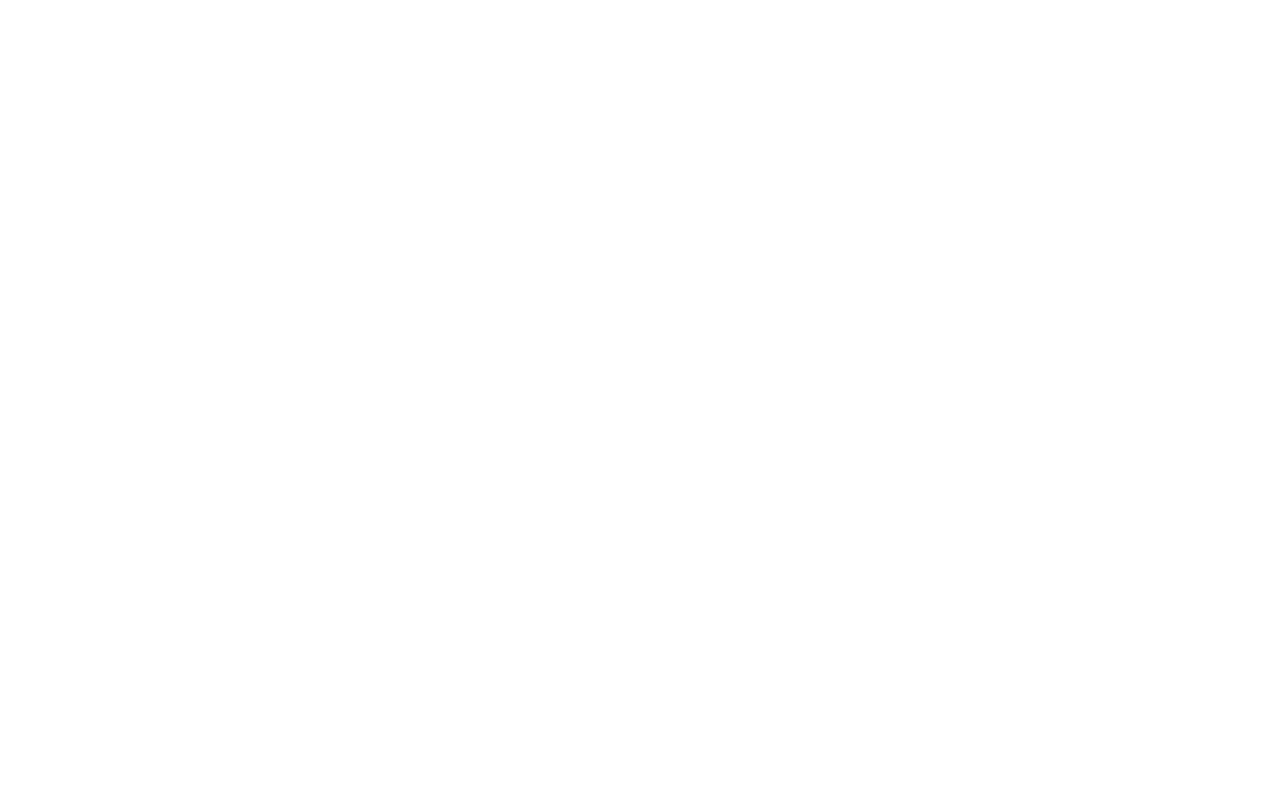
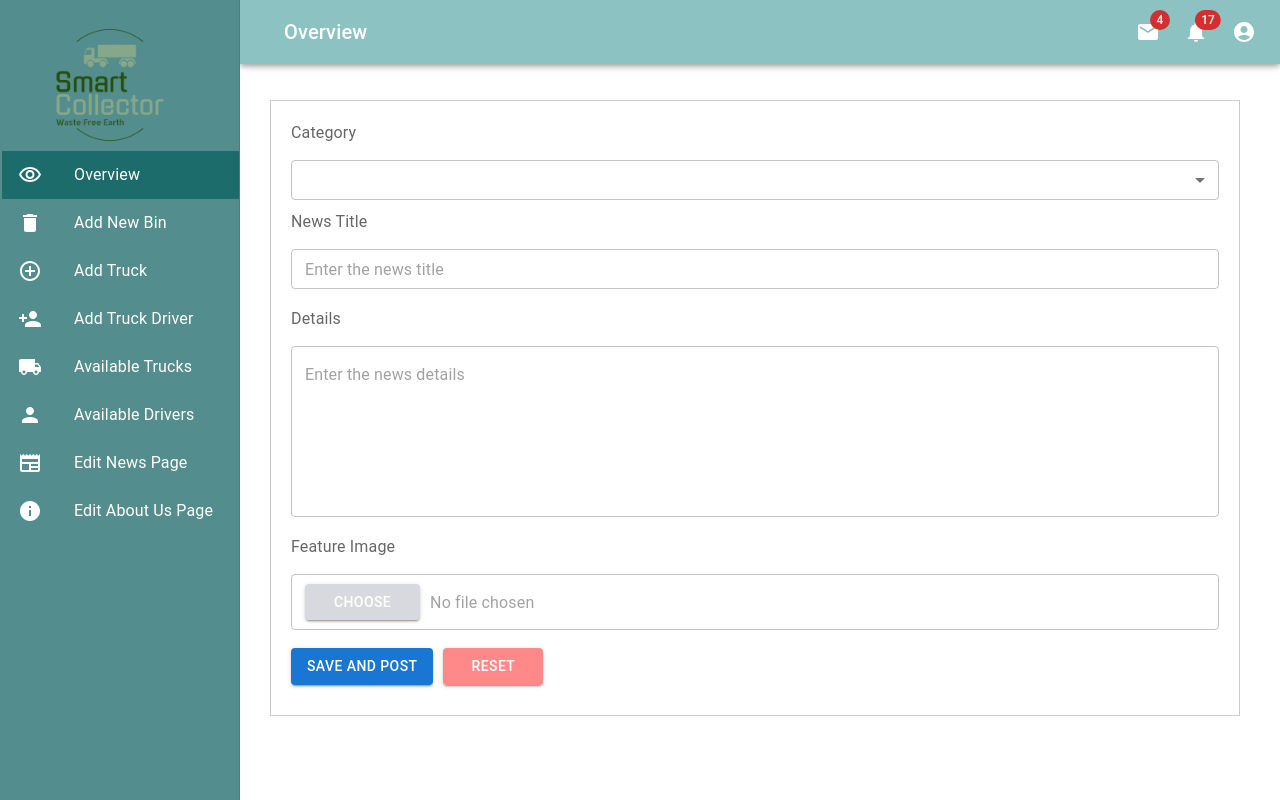
Before and after one commit to AmashaNK/GarbageCollectionMS-app-frontend, a React (Create React App) app: page /edit/about-us-page in a window 1280 px wide. Before the commit this address had no page. Built offline with nearby package versions, Linux system fonts and the light colour scheme; a web font is replaced by a local one.

Commit message:
Add routes for EditAboutUsPage of Admin and ComplaintPage & ViewRoute of TruckDriver

```diff
--- a/src/App.js
+++ b/src/App.js
@@ -16,6 +16,9 @@
 import AvailableTrucks from './Components/MainPages/Admin/AvailableTrucks'
 import AvailableDrivers from './Components/MainPages/Admin/AvailableDrivers'
 import EditNewsPage from './Components/MainPages/Admin/EditNewsPage'
+import EditAboutUsPage from './Components/MainPages/Admin/EditAboutUsPage'
+import ComplaintsPage from './Components/MainPages/TruckDriver/ComplaintsPage'
+import ViewRoute from './Components/MainPages/TruckDriver/ViewRoute'
 
 function App() {
     return ( <
@@ -70,6 +73,15 @@
         Route path = "/edit/newspage"
         element = { < EditNewsPage / > }
         /> <
+        Route path = "/edit/about-us-page"
+        element = { < EditAboutUsPage / > }
+        /> <
+        Route path = "/truck-driver/complaints"
+        element = { < ComplaintsPage / > }
+        /> <
+        Route path = "/truck-driver/view-route"
+        element = { < ViewRoute / > }
+        /> <
         Route path = "/route"
         element = { < Collection_Route / > }
         /> <
--- a/src/Components/MainPages/Admin/AdminTaskList.jsx
+++ b/src/Components/MainPages/Admin/AdminTaskList.jsx
@@ -86,8 +86,8 @@
             open={Boolean(anchorEl)}
             onClose={handleMenuClose}
         >
-            <MenuItem onClick={handleMenuClose}>Profile</MenuItem>
-            <MenuItem onClick={handleMenuClose}>My account</MenuItem>
+            <MenuItem onClick={handleMenuClose}>My Account</MenuItem>
+            <MenuItem onClick={handleMenuClose}>Logout</MenuItem>
         </Menu>
     );
 
--- /dev/null
+++ b/src/Components/MainPages/Admin/EditAboutUsPage.jsx
@@ -0,0 +1,187 @@
+import React, { useState } from 'react';
+import Button from '@mui/material/Button';
+import TextField from '@mui/material/TextField';
+import FormControl from '@mui/material/FormControl';
+import Select from '@mui/material/Select';
+import MenuItem from '@mui/material/MenuItem';
+import InputLabel from '@mui/material/InputLabel';
+import { styled } from '@mui/material/styles';
+import AdminTaskList from './AdminTaskList';
+
+const PageContainer = styled('div')({
+  display: 'flex',
+});
+
+const Sidebar = styled('div')({
+  width: '230px',
+  backgroundColor: '#f0f0f0',
+});
+
+const FormContainer = styled('div')(({ AdminTaskList }) => ({
+  flex: AdminTaskList ? '1' : 'auto', // Take up remaining space when sidebar is visible
+  padding: '40px',
+}));
+
+const CenteredForm = styled('form')({
+  border: '1px solid #ccc',
+  padding: '20px',
+  width: '100%',
+  marginTop: '60px',
+});
+
+const AddNewsForm = () => {
+    const [category, setCategory] = useState('');
+    const [newsTitle, setNewsTitle] = useState('');
+    const [details, setDetails] = useState('');
+    const [selectedImage, setSelectedImage] = useState(null);
+
+  const handleNewsTitleChange = (event) => {
+    setNewsTitle(event.target.value);
+  };
+
+  const handleCategoryChange = (event) => {
+    setCategory(event.target.value);
+  };
+
+
+  const handleDetailsChange = (event) => {
+    setDetails(event.target.value);
+  };
+
+  const handleFeatureImageChange = (event) => {
+    const file = event.target.files[0];
+    setSelectedImage(file ? file.name : null);
+  };
+
+  const handleSubmit = (event) => {
+    event.preventDefault();
+    console.log('Category:', category);
+    console.log('News title:', newsTitle);
+    console.log('News details:', details);
+    console.log('Feature image:', selectedImage);
+  };
+
+  const handleReset = () => {
+    setCategory('');
+    setNewsTitle('');
+    setDetails('');
+    setSelectedImage(null);
+  };
+
+  return (
+    <PageContainer>
+      <Sidebar>
+        <AdminTaskList />
+      </Sidebar>
+      <FormContainer AdminTaskList>
+        <CenteredForm onSubmit={handleSubmit}>
+          <div style={{ marginBottom: '16px' }}>
+            <InputLabel htmlFor="category">Category</InputLabel>
+          </div>
+          <FormControl fullWidth>
+            <Select
+              labelId="category-label"
+              value={category}
+              onChange={handleCategoryChange}
+              size="small"
+            >
+              <MenuItem value="" disabled>
+                Select Category
+              </MenuItem>
+              <MenuItem value="1">Environment News</MenuItem>
+              <MenuItem value="2">Repairs</MenuItem>
+              <MenuItem value="3">About Tax</MenuItem>
+              <MenuItem value="4">Dengue</MenuItem>
+              <MenuItem value="5">About Tax</MenuItem>
+              <MenuItem value="6">About Garbage</MenuItem>
+              <MenuItem value="7">About Projects</MenuItem>
+            </Select>
+          </FormControl>
+
+          <div style={{ marginTop: '10px' }}>
+            <InputLabel htmlFor="news-title">News Title</InputLabel>
+          </div>
+          <TextField
+            id="newsTitle"
+            label=""
+            placeholder="Enter the news title"
+            value={newsTitle}
+            onChange={handleNewsTitleChange}
+            margin="normal"
+            size="small"
+            fullWidth
+            required
+          />
+
+          <div style={{ marginTop: '10px' }}>
+            <InputLabel htmlFor="details">Details</InputLabel>
+          </div>
+          <TextField
+            id="details"
+            label=""
+            placeholder="Enter the news details"
+            value={details}
+            onChange={handleDetailsChange}
+            multiline
+            rows={6}
+            margin="normal"
+            fullWidth
+            required
+          />
+
+          <div style={{ marginBottom: '10px', marginTop: '10px' }}>
+            <InputLabel htmlFor="feature-image">Feature Image</InputLabel>
+            <input
+              id="feature-image"
+              type="file"
+              hidden
+              onChange={handleFeatureImageChange}
+            />
+            <TextField
+              value={selectedImage || ''}
+              placeholder="No file chosen"
+              margin="normal"
+              InputProps={{
+                readOnly: true,
+                startAdornment: (
+                  <Button
+                    component="label"
+                    variant="contained"
+                    color="primary"
+                    htmlFor="feature-image"
+                    sx={{width:'130px',marginRight:'10px',backgroundColor:"#d7d9de",
+                    '&:hover': {
+                        backgroundColor: '#cacccf',
+                      },}}
+                  >
+                    Choose
+                  </Button>
+                ),
+              }}
+              fullWidth
+            />
+          </div>
+
+            <Button type="submit" variant="contained" color="primary"
+                    sx={{marginRight:'10px',marginBottom:'10px'}}
+            >
+            Save and Post
+          </Button>
+          <Button type="submit" variant="contained" onClick={handleReset}
+                sx={{
+                    backgroundColor: '#FF8989',
+                    width:'100px',
+                    marginBottom:'10px',
+                    '&:hover': {
+                        backgroundColor: '#FF7878',
+                      },
+                }} >
+            Reset
+          </Button>
+        </CenteredForm>
+      </FormContainer>
+    </PageContainer>
+  );
+};
+
+export default AddNewsForm;
--- a/src/Components/MainPages/HouseOwner/HouseOwnerTaskList.jsx
+++ b/src/Components/MainPages/HouseOwner/HouseOwnerTaskList.jsx
@@ -82,8 +82,8 @@
             open={Boolean(anchorEl)}
             onClose={handleMenuClose}
         >
-            <MenuItem onClick={handleMenuClose}>Profile</MenuItem>
-            <MenuItem onClick={handleMenuClose}>My account</MenuItem>
+            <MenuItem onClick={handleMenuClose}>My Account</MenuItem>
+            <MenuItem onClick={handleMenuClose}>Logout</MenuItem>
         </Menu>
     );
 
--- /dev/null
+++ b/src/Components/MainPages/TruckDriver/ComplaintsPage.jsx
@@ -0,0 +1,16 @@
+import React from 'react'
+import { Box } from '@mui/material'
+import TruckDriverTaskList from './TruckDriverTaskList'
+
+const Dashboard = () => {
+  return (
+    <Box sx={{}}>
+      <TruckDriverTaskList />
+        <div>
+
+        </div>
+    </Box>
+  )
+}
+
+export default Dashboard
--- a/src/Components/MainPages/TruckDriver/TruckDriverTaskList.jsx
+++ b/src/Components/MainPages/TruckDriver/TruckDriverTaskList.jsx
@@ -1,4 +1,5 @@
 import * as React from 'react';
+import { Link } from 'react-router-dom';
 import PropTypes from 'prop-types';
 import AppBar from '@mui/material/AppBar';
 import Toolbar from '@mui/material/Toolbar';
@@ -82,8 +83,8 @@
             open={Boolean(anchorEl)}
             onClose={handleMenuClose}
         >
-            <MenuItem onClick={handleMenuClose}>Profile</MenuItem>
-            <MenuItem onClick={handleMenuClose}>My account</MenuItem>
+            <MenuItem onClick={handleMenuClose}>My Account</MenuItem>
+            <MenuItem onClick={handleMenuClose}>Logout</MenuItem>
         </Menu>
     );
 
@@ -143,11 +144,11 @@
             <Toolbar />
             <List sx={{ display: 'flex', flexDirection: 'column', justifyContent: 'center', height: '5px', marginTop: '10px', marginLeft: '2px' }}>
                 {[
-                    { text: 'Overview', icon: <VisibilityOutlined/> },
-                    { text: 'View Route', icon: <LocationOn /> },
-                    { text: 'Complaints', icon: <Feedback /> }
+                    { text: 'Overview', icon: <VisibilityOutlined/> , link:'/truck-driver/overview'},
+                    { text: 'View Route', icon: <LocationOn />, link:'/truck-driver/view-route' },
+                    { text: 'Complaints', icon: <Feedback />, link:'/truck-driver/complaints' }
                 ].map((item, index) => (
-                    <ListItem key={item.text} disablePadding>
+                    <ListItem key={item.text} disablePadding component={Link} to={item.link} sx={{ color: 'white' }}>
                         <ListItemButton onClick={() => handleMenuItemClick(item.text)} style={{ backgroundColor: selectedMenuItem === item.text ? '#1C6C6C' : 'transparent' }}>
                             <ListItemIcon>
                                 {React.cloneElement(item.icon, { style: { color: 'white' } })}
--- /dev/null
+++ b/src/Components/MainPages/TruckDriver/ViewRoute.jsx
@@ -0,0 +1,16 @@
+import React from 'react'
+import { Box } from '@mui/material'
+import TruckDriverTaskList from './TruckDriverTaskList'
+
+const Dashboard = () => {
+  return (
+    <Box sx={{}}>
+      <TruckDriverTaskList />
+        <div>
+
+        </div>
+    </Box>
+  )
+}
+
+export default Dashboard
```
Also changed, not shown: src/Components/MainPages/Admin/AddNewBin.jsx (+1 -15 lines).
